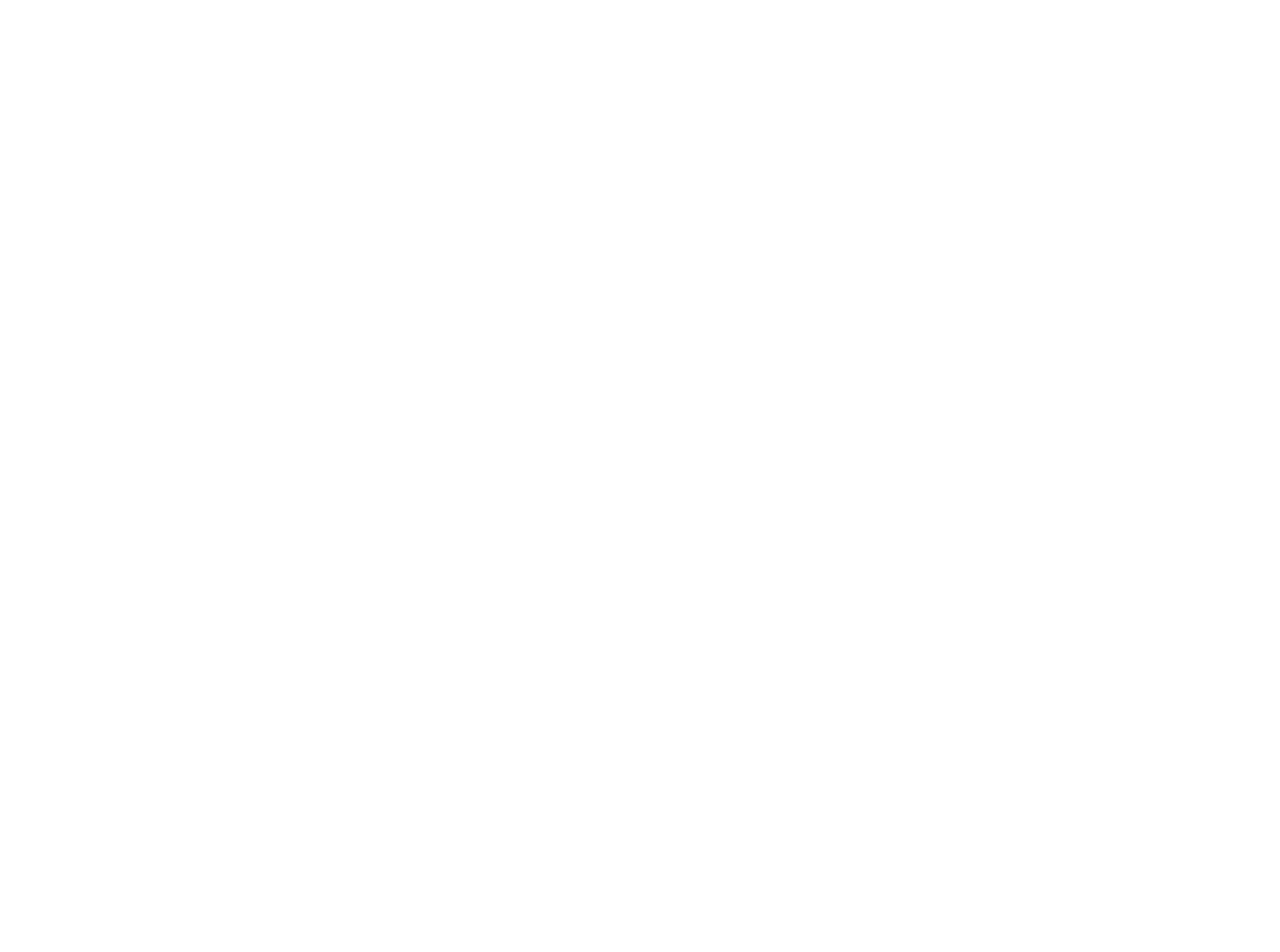
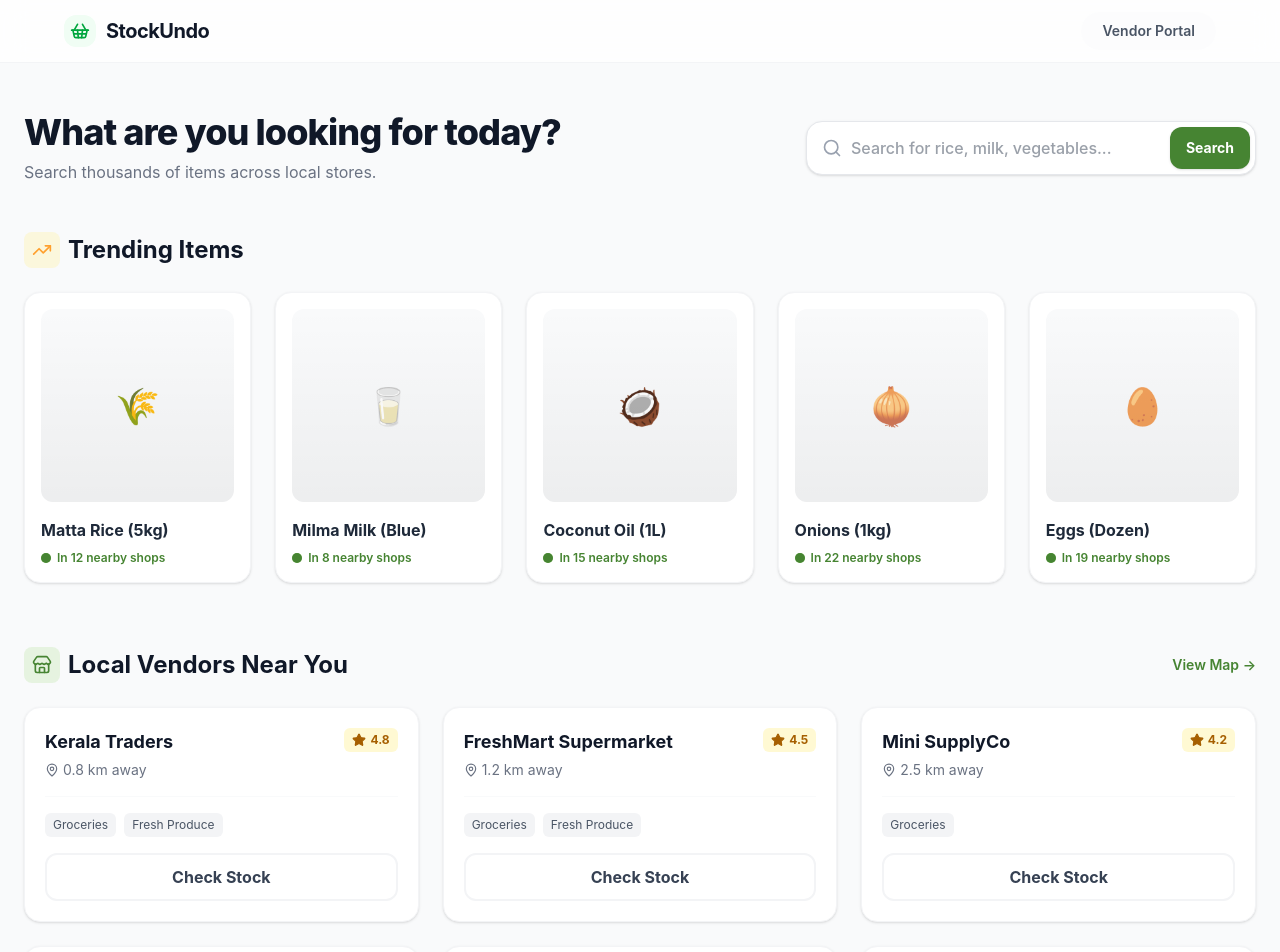
Before and after one commit to Alwin42/Project_100, a Vue app in the folder Saadhanam-kadayil-undo/frontend/: page /home in a window 1280 px wide. Before the commit this address had no page. Shown: the top 952 px of the page. Before the commit the page ends 800 px from the top, so only its background shows below. Built offline with nearby package versions, Linux system fonts and the light colour scheme.

Commit message:
new Home page and tailwind fixes

```diff
--- a/Saadhanam-kadayil-undo/frontend/package.json
+++ b/Saadhanam-kadayil-undo/frontend/package.json
@@ -13,9 +13,11 @@
     "format": "prettier --write --experimental-cli src/"
   },
   "dependencies": {
+    "@tailwindcss/vite": "^4.2.2",
     "axios": "^1.15.0",
     "lucide-vue-next": "^1.0.0",
     "pinia": "^3.0.4",
+    "tailwindcss": "^4.2.2",
     "vue": "^3.5.31",
     "vue-router": "^5.0.4"
   },
@@ -23,7 +25,6 @@
     "@eslint/js": "^10.0.1",
     "@tailwindcss/postcss": "^4.2.2",
     "@vitejs/plugin-vue": "^6.0.5",
-    "autoprefixer": "^10.5.0",
     "eslint": "^10.1.0",
     "eslint-config-prettier": "^10.1.8",
     "eslint-plugin-oxlint": "~1.57.0",
@@ -31,9 +32,7 @@
     "globals": "^17.4.0",
     "npm-run-all2": "^8.0.4",
     "oxlint": "~1.57.0",
-    "postcss": "^8.5.10",
     "prettier": "3.8.1",
-    "tailwindcss": "^4.2.2",
     "vite": "^8.0.3",
     "vite-plugin-vue-devtools": "^8.1.1"
   },
--- a/Saadhanam-kadayil-undo/frontend/src/assets/main.css
+++ b/Saadhanam-kadayil-undo/frontend/src/assets/main.css
@@ -1 +1,10 @@
+/* Import the core Tailwind engine */
 @import "tailwindcss";
+
+/* Define your custom StockUndo color palette */
+@theme {
+  --color-primary: #468432;
+  --color-secondary: #9AD872;
+  --color-accent-1: #FFEF91;
+  --color-accent-2: #FFA02E;
+}
--- a/Saadhanam-kadayil-undo/frontend/src/components/LoginModal.vue
+++ b/Saadhanam-kadayil-undo/frontend/src/components/LoginModal.vue
@@ -115,7 +115,7 @@
 
     // 4. Close the modal and optionally reload or redirect
     emit('close');
-    alert("Login Successful! Check your console.");
+    alert("Login Successful!");
 
     // Quick refresh to update the UI (you can replace this with Vue Router navigation later)
     window.location.reload();
--- a/Saadhanam-kadayil-undo/frontend/src/router/index.js
+++ b/Saadhanam-kadayil-undo/frontend/src/router/index.js
@@ -1,13 +1,23 @@
 import { createRouter, createWebHistory } from 'vue-router'
-// 1. Import the HomeView component you just created
-import HomeView from '../views/HomeView.vue'
+
+// 1. Import both of your views
+import LandingPage from '../views/Landing-page.vue'
+import HomeView from '../views/Home.vue' // This is the new dashboard we just built
 
 const router = createRouter({
   history: createWebHistory(import.meta.env.BASE_URL),
-  // 2. Add the route configuration to the empty array
+
+  // 2. Define each route as a separate object in the array
   routes: [
     {
+      // This is the first page users see
       path: '/',
+      name: 'landing',
+      component: LandingPage,
+    },
+    {
+
+      path: '/home',
       name: 'home',
       component: HomeView,
     }
--- /dev/null
+++ b/Saadhanam-kadayil-undo/frontend/src/views/Home.vue
@@ -0,0 +1,137 @@
+<template>
+  <div class="min-h-screen bg-gray-50 font-sans selection:bg-secondary/40 pb-20">
+
+    <Navbar />
+
+    <main class="pt-28 px-6 max-w-7xl mx-auto w-full">
+
+      <div class="mb-12 text-center md:text-left flex flex-col md:flex-row justify-between items-center gap-6">
+        <div>
+          <h2 class="text-3xl md:text-4xl font-extrabold text-gray-900 tracking-tight">
+            What are you looking for today?
+          </h2>
+          <p class="text-gray-500 mt-2">Search thousands of items across local stores.</p>
+        </div>
+
+        <div class="w-full md:w-112.5 relative group">
+          <div class="absolute inset-y-0 left-0 pl-4 flex items-center pointer-events-none">
+            <SearchIcon class="h-5 w-5 text-gray-400 group-focus-within:text-primary transition-colors" />
+          </div>
+          <input
+            v-model="searchQuery"
+            type="text"
+            placeholder="Search for rice, milk, vegetables..."
+            class="w-full pl-11 pr-4 py-3.5 bg-white border border-gray-200 rounded-2xl shadow-sm focus:ring-2 focus:ring-primary/20 focus:border-primary outline-none transition-all text-gray-700 font-medium"
+          >
+          <button class="absolute inset-y-1.5 right-1.5 bg-primary hover:opacity-90 text-white px-4 rounded-xl text-sm font-bold transition-all shadow-sm">
+            Search
+          </button>
+        </div>
+      </div>
+
+      <section class="mb-16">
+        <div class="flex items-center gap-2 mb-6">
+          <div class="p-2 bg-accent-1/30 rounded-lg text-accent-2">
+            <TrendingUpIcon class="w-5 h-5" />
+          </div>
+          <h3 class="text-2xl font-bold text-gray-900">Trending Items</h3>
+        </div>
+
+        <div class="grid grid-cols-2 md:grid-cols-3 lg:grid-cols-5 gap-4 md:gap-6">
+          <div
+            v-for="item in trendingItems"
+            :key="item.id"
+            class="bg-white rounded-2xl p-4 border border-gray-100 shadow-sm hover:shadow-md transition-all hover:-translate-y-1 cursor-pointer group"
+          >
+            <div class="w-full aspect-square rounded-xl bg-gray-50 mb-4 overflow-hidden relative flex items-center justify-center">
+              <span class="text-4xl">{{ item.emoji }}</span>
+              <div class="absolute inset-0 bg-linear-to-t from-black/5 to-transparent"></div>
+            </div>
+
+            <h4 class="font-bold text-gray-800 group-hover:text-primary transition-colors line-clamp-1">
+              {{ item.name }}
+            </h4>
+
+            <div class="mt-2 flex items-center gap-1.5">
+              <span class="relative flex h-2.5 w-2.5">
+                <span class="animate-ping absolute inline-flex h-full w-full rounded-full bg-secondary opacity-75"></span>
+                <span class="relative inline-flex rounded-full h-2.5 w-2.5 bg-primary"></span>
+              </span>
+              <p class="text-xs font-semibold text-primary">In {{ item.shopCount }} nearby shops</p>
+            </div>
+          </div>
+        </div>
+      </section>
+
+      <section>
+        <div class="flex items-center justify-between mb-6">
+          <div class="flex items-center gap-2">
+            <div class="p-2 bg-secondary/20 rounded-lg text-primary">
+              <StoreIcon class="w-5 h-5" />
+            </div>
+            <h3 class="text-2xl font-bold text-gray-900">Local Vendors Near You</h3>
+          </div>
+          <button class="text-sm font-semibold text-primary hover:text-primary/80">View Map &rarr;</button>
+        </div>
+
+        <div class="grid grid-cols-1 md:grid-cols-2 lg:grid-cols-3 gap-6">
+          <div
+            v-for="shop in nearbyShops"
+            :key="shop.id"
+            class="bg-white rounded-2xl p-5 border border-gray-100 shadow-sm hover:shadow-lg transition-all flex flex-col"
+          >
+            <div class="flex justify-between items-start mb-4">
+              <div>
+                <h4 class="text-lg font-bold text-gray-900">{{ shop.name }}</h4>
+                <p class="text-sm text-gray-500 flex items-center gap-1 mt-1">
+                  <MapPinIcon class="w-3.5 h-3.5" /> {{ shop.distance }} away
+                </p>
+              </div>
+              <div class="flex items-center gap-1 bg-accent-1/40 text-yellow-700 px-2 py-1 rounded-md text-xs font-bold">
+                <StarIcon class="w-3.5 h-3.5 fill-current" />
+                {{ shop.rating }}
+              </div>
+            </div>
+
+            <div class="mt-auto pt-4 border-t border-gray-50 flex gap-2">
+              <span class="text-xs bg-gray-100 text-gray-600 px-2 py-1 rounded-md">Groceries</span>
+              <span class="text-xs bg-gray-100 text-gray-600 px-2 py-1 rounded-md" v-if="shop.hasFreshProduce">Fresh Produce</span>
+            </div>
+
+            <button class="w-full mt-4 py-2.5 rounded-xl border-2 border-gray-100 font-bold text-gray-700 hover:border-primary hover:text-primary transition-colors">
+              Check Stock
+            </button>
+          </div>
+        </div>
+      </section>
+
+    </main>
+  </div>
+</template>
+
+<script setup>
+import { ref } from 'vue'
+import Navbar from '../components/Navbar.vue'
+import { SearchIcon, TrendingUpIcon, StoreIcon, MapPinIcon, StarIcon } from 'lucide-vue-next'
+
+const searchQuery = ref('')
+
+// Dummy Data for Trending Items
+const trendingItems = ref([
+  { id: 1, name: 'Matta Rice (5kg)', emoji: '🌾', shopCount: 12 },
+  { id: 2, name: 'Milma Milk (Blue)', emoji: '🥛', shopCount: 8 },
+  { id: 3, name: 'Coconut Oil (1L)', emoji: '🥥', shopCount: 15 },
+  { id: 4, name: 'Onions (1kg)', emoji: '🧅', shopCount: 22 },
+  { id: 5, name: 'Eggs (Dozen)', emoji: '🥚', shopCount: 19 },
+])
+
+// Dummy Data for Nearby Shops
+const nearbyShops = ref([
+  { id: 1, name: 'Kerala Traders', distance: '0.8 km', rating: 4.8, hasFreshProduce: true },
+  { id: 2, name: 'FreshMart Supermarket', distance: '1.2 km', rating: 4.5, hasFreshProduce: true },
+  { id: 3, name: 'Mini SupplyCo', distance: '2.5 km', rating: 4.2, hasFreshProduce: false },
+  { id: 4, name: 'Green Valley Grocers', distance: '3.0 km', rating: 4.9, hasFreshProduce: true },
+  { id: 5, name: 'Daily Needs Store', distance: '3.2 km', rating: 4.0, hasFreshProduce: false },
+  { id: 6, name: 'Sunrise Minimart', distance: '4.1 km', rating: 4.6, hasFreshProduce: true },
+])
+</script>
--- /dev/null
+++ b/Saadhanam-kadayil-undo/frontend/src/views/Landing-page.vue
@@ -0,0 +1,61 @@
+<template>
+  <div class="min-h-screen bg-gray-50 flex flex-col items-center font-sans selection:bg-secondary/40 relative">
+
+    <Navbar />
+
+    <main class="mt-32 mb-16 px-6 max-w-7xl w-full grow grid grid-cols-1 lg:grid-cols-2 gap-12 items-center">
+
+      <div class="flex flex-col items-start text-left">
+
+        <div class=" bg-accent-1 text-primary text-xs md:text-sm font-bold px-4 py-1.5 rounded-full mb-8 shadow-sm border border-accent-1/50">
+          ✨ Find what you need, right now.
+        </div>
+
+        <h2 class="text-4xl md:text-6xl font-extrabold text-gray-900 mb-6 leading-tight tracking-tight">
+          Saadhanam <br/>
+          <span class="text-transparent bg-clip-text bg-linear-to-r from-primary to-secondary">
+            kadayil undo?
+          </span>
+        </h2>
+
+        <p class="text-lg md:text-xl text-gray-600 mb-10 max-w-xl leading-relaxed">
+          Check live stock, reserve items, and order directly from local vendors. Stop guessing if it's in stock before you walk.
+        </p>
+
+        <button
+          @click="isModalOpen = true"
+          class="group relative overflow-hidden rounded-full bg-primary px-8 py-3.5 text-lg font-bold text-white shadow-[0_4px_14px_0_rgba(70,132,50,0.39)] transition-all hover:shadow-[0_6px_20px_rgba(70,132,50,0.23)] hover:-translate-y-1 active:translate-y-0 active:shadow-md flex items-center gap-2"
+        >
+          <span class="absolute inset-0 bg-white/20 opacity-0 transition-opacity duration-300 group-hover:opacity-100"></span>
+          <span>Login to Start Shopping</span>
+          <ArrowRightIcon class="w-5 h-5 transition-all duration-300 group-hover:translate-x-1 group-hover:text-accent-2" />
+        </button>
+
+      </div>
+
+      <div class="w-full relative group">
+         <div class="w-full h-64 md:h-96 bg-white rounded-3xl shadow-xl border border-gray-100 overflow-hidden relative">
+            <img
+               src="/images/grocery-img.jpg"
+               alt="Saadhanam Kadayil undo - App Preview"
+               class="w-full h-full object-cover transition-transform duration-700 ease-out group-hover:scale-105"
+            />
+            <div class="absolute inset-0 bg-linear-to-t from-black/20 to-transparent pointer-events-none"></div>
+         </div>
+      </div>
+
+    </main>
+
+    <LoginModal :isOpen="isModalOpen" @close="isModalOpen = false" />
+
+  </div>
+</template>
+
+<script setup>
+import { ref } from 'vue'
+import Navbar from '../components/Navbar.vue'
+import LoginModal from '../components/LoginModal.vue'
+import { ArrowRightIcon } from 'lucide-vue-next'
+
+const isModalOpen = ref(false)
+</script>
--- a/Saadhanam-kadayil-undo/frontend/vite.config.js
+++ b/Saadhanam-kadayil-undo/frontend/vite.config.js
@@ -1,18 +1,10 @@
-import { fileURLToPath, URL } from 'node:url'
-
 import { defineConfig } from 'vite'
 import vue from '@vitejs/plugin-vue'
-import vueDevTools from 'vite-plugin-vue-devtools'
+import tailwindcss from '@tailwindcss/vite'
 
-// https://vite.dev/config/
 export default defineConfig({
   plugins: [
     vue(),
-    vueDevTools(),
+    tailwindcss(),
   ],
-  resolve: {
-    alias: {
-      '@': fileURLToPath(new URL('./src', import.meta.url))
-    },
-  },
 })
```
Also changed, not shown: 1 other file (tests, documents, lock files or other folders).
